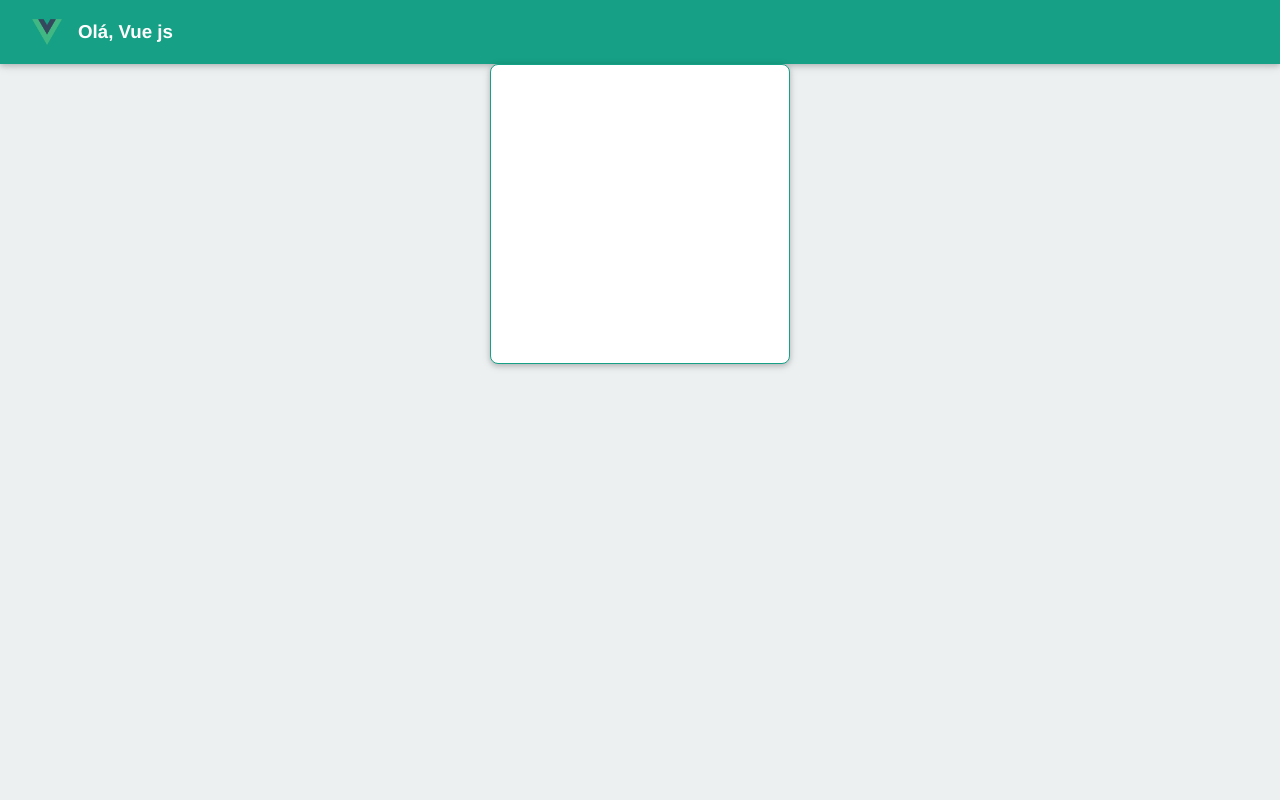
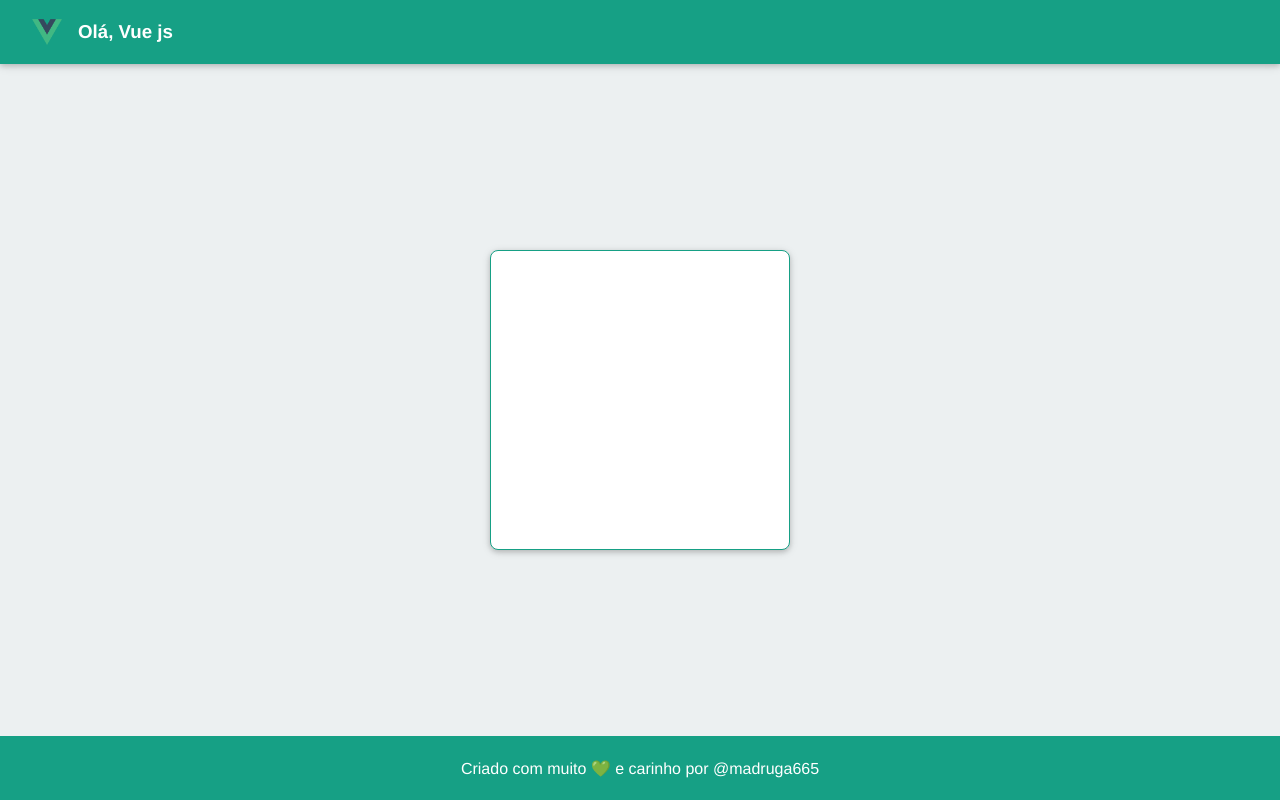
Before and after one commit to madruga665/hellow-world-vue, a Vue app: page / in a window 1280 px wide. Built offline with nearby package versions, Linux system fonts and the light colour scheme.

Commit message:
feature(HomeView): add footer e estilização

```diff
--- a/src/views/HomeView.vue
+++ b/src/views/HomeView.vue
@@ -1,18 +1,34 @@
 <template>
+  <main class="container">
     <HeaderComponent />
     <Card />
+    <FooterComponent />
+  </main>
 </template>
 
 <script lang="ts">
 import { defineComponent } from "vue";
 import HeaderComponent from "../components/HeaderComponent.vue";
-import Card from "@/components/Card.vue";
+import Card from "../components/Card.vue";
+import FooterComponent from "../components/FooterComponent.vue";
 
 export default defineComponent({
   name: "HomeView",
   components: {
     HeaderComponent,
-    Card
+    Card,
+    FooterComponent,
   },
 });
 </script>
+
+<style scoped>
+  .container {
+    display: flex;
+    flex-direction: column;
+    align-items: center;
+    justify-content: space-between;
+    width: 100%;
+    height: 100%;
+  }
+</style>
```
Lines whose indentation alone changed are shown as unchanged.
